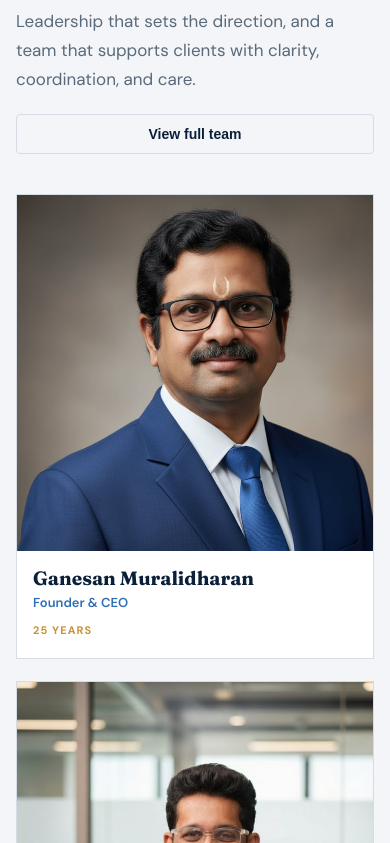
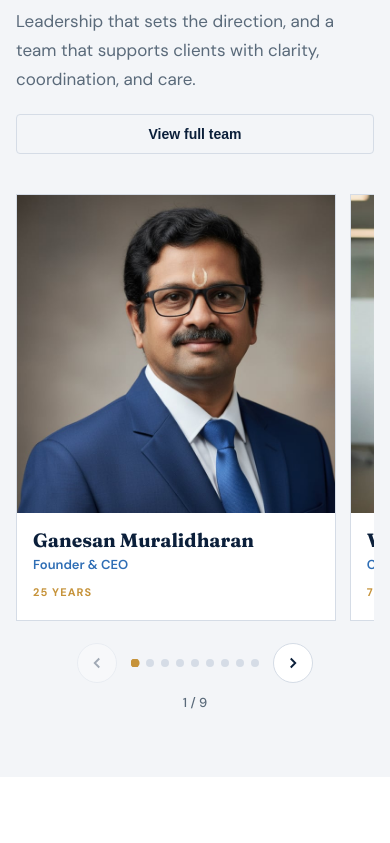
Before and after one commit to prabhapanneer/gsm-static, a React (Vite) app: page / in a window 390 px wide. Shown: the part 11157-12000 px from the top of the page. Built offline with nearby package versions, Linux system fonts and the light colour scheme.

Commit message:
Implement team slider functionality in TeamBlock component, enhancing member navigation with scrollable cards, navigation buttons, and dot indicators. Update CSS for new slider layout and styles, including visibility adjustments for navigation elements.

```diff
--- a/assets/css/main.css
+++ b/assets/css/main.css
@@ -960,6 +960,10 @@ h2.sh-light { color: var(--white); }
   grid-template-columns: repeat(3, minmax(0, 1fr));
   gap: 22px;
 }
+.team-slider-nav,
+.team-slider-count {
+  display: none;
+}
 .team-card {
   background: var(--white);
   border: 1px solid var(--border);
@@ -2071,6 +2075,87 @@ footer { padding: clamp(40px, 5vw, 64px) var(--page-pad) 0; }
   .hero-quote { display: none; }
   .amfi-row { align-items: flex-start; }
   .team-grid { grid-template-columns: 1fr; }
+  .team-slider {
+    position: relative;
+    margin: 0 calc(var(--page-pad) * -1);
+    padding: 0 var(--page-pad);
+  }
+  .team-slider .team-grid {
+    display: flex;
+    gap: 14px;
+    overflow-x: auto;
+    scroll-snap-type: x mandatory;
+    scroll-padding-inline: var(--page-pad);
+    -webkit-overflow-scrolling: touch;
+    scrollbar-width: none;
+    padding-bottom: 4px;
+  }
+  .team-slider .team-grid::-webkit-scrollbar { display: none; }
+  .team-slider .team-card {
+    flex: 0 0 min(82vw, 320px);
+    scroll-snap-align: center;
+    max-width: 320px;
+  }
+  .team-slider-nav {
+    display: flex;
+    align-items: center;
+    justify-content: center;
+    gap: 14px;
+    margin-top: 18px;
+  }
+  .team-slider-arr {
+    width: 40px;
+    height: 40px;
+    border-radius: 50%;
+    border: 1px solid var(--border);
+    background: var(--white);
+    color: var(--navy);
+    display: flex;
+    align-items: center;
+    justify-content: center;
+    cursor: pointer;
+    transition: background 0.2s, border-color 0.2s, opacity 0.2s;
+  }
+  .team-slider-arr:hover:not(:disabled) {
+    background: var(--navy);
+    border-color: var(--navy);
+    color: var(--white);
+  }
+  .team-slider-arr:disabled {
+    opacity: 0.35;
+    cursor: default;
+  }
+  .team-slider-dots {
+    display: flex;
+    gap: 7px;
+    align-items: center;
+    max-width: min(56vw, 220px);
+    overflow-x: auto;
+    scrollbar-width: none;
+  }
+  .team-slider-dots::-webkit-scrollbar { display: none; }
+  .team-slider-dot {
+    width: 8px;
+    height: 8px;
+    border-radius: 50%;
+    border: none;
+    padding: 0;
+    background: var(--border);
+    cursor: pointer;
+    flex-shrink: 0;
+  }
+  .team-slider-dot.on {
+    background: var(--gold);
+    transform: scale(1.15);
+  }
+  .team-slider-count {
+    display: block;
+    text-align: center;
+    margin: 10px 0 0;
+    font-size: 13px;
+    color: var(--text-muted);
+    font-weight: 500;
+  }
   .books-grid { grid-template-columns: 1fr; }
   .books-head { max-width: none; }
   .book-cover-wrap { height: 200px; }
--- a/src/components/TeamBlock.tsx
+++ b/src/components/TeamBlock.tsx
@@ -1,4 +1,4 @@
-import { useState } from 'react';
+import { useCallback, useEffect, useRef, useState } from 'react';
 import { TEAM_MEMBERS, type TeamMember } from '../data/teamMembers';
 import { assetUrl } from '../lib/assetUrl';
 
@@ -26,6 +26,43 @@ function Portrait({ m }: { m: TeamMember }) {
 type TeamBlockProps = { onOpenFullTeam: () => void };
 
 export function TeamBlock({ onOpenFullTeam }: TeamBlockProps) {
+  const trackRef = useRef<HTMLUListElement>(null);
+  const [cur, setCur] = useState(0);
+  const total = TEAM_MEMBERS.length;
+
+  const goTo = useCallback((index: number) => {
+    const next = Math.max(0, Math.min(total - 1, index));
+    setCur(next);
+    const track = trackRef.current;
+    const slide = track?.children[next] as HTMLElement | undefined;
+    slide?.scrollIntoView({ behavior: 'smooth', inline: 'center', block: 'nearest' });
+  }, [total]);
+
+  useEffect(() => {
+    const track = trackRef.current;
+    if (!track) return;
+
+    const onScroll = () => {
+      const slides = Array.from(track.children) as HTMLElement[];
+      if (!slides.length) return;
+      const mid = track.scrollLeft + track.clientWidth / 2;
+      let best = 0;
+      let bestDist = Infinity;
+      slides.forEach((slide, i) => {
+        const center = slide.offsetLeft + slide.offsetWidth / 2;
+        const dist = Math.abs(center - mid);
+        if (dist < bestDist) {
+          bestDist = dist;
+          best = i;
+        }
+      });
+      setCur(best);
+    };
+
+    track.addEventListener('scroll', onScroll, { passive: true });
+    return () => track.removeEventListener('scroll', onScroll);
+  }, []);
+
   return (
     <section className="team" id="team">
       <div className="si">
@@ -46,7 +83,8 @@ export function TeamBlock({ onOpenFullTeam }: TeamBlockProps) {
           </button>
         </div>
 
-        <ul className="team-grid">
+        <div className="team-slider">
+          <ul className="team-grid" ref={trackRef}>
             {TEAM_MEMBERS.map((m) => (
               <li className="team-card reveal" key={m.name}>
                 <Portrait m={m} />
@@ -58,6 +96,46 @@ export function TeamBlock({ onOpenFullTeam }: TeamBlockProps) {
               </li>
             ))}
           </ul>
+
+          <div className="team-slider-nav" aria-hidden={false}>
+            <button
+              type="button"
+              className="team-slider-arr"
+              aria-label="Previous team member"
+              disabled={cur === 0}
+              onClick={() => goTo(cur - 1)}
+            >
+              <svg width="18" height="18" viewBox="0 0 24 24" fill="none" stroke="currentColor" strokeWidth="2.5" aria-hidden="true">
+                <path d="M15 18l-6-6 6-6" />
+              </svg>
+            </button>
+            <div className="team-slider-dots">
+              {TEAM_MEMBERS.map((m, i) => (
+                <button
+                  type="button"
+                  key={m.name}
+                  className={`team-slider-dot${i === cur ? ' on' : ''}`}
+                  aria-label={`Show ${m.name}`}
+                  onClick={() => goTo(i)}
+                />
+              ))}
+            </div>
+            <button
+              type="button"
+              className="team-slider-arr"
+              aria-label="Next team member"
+              disabled={cur === total - 1}
+              onClick={() => goTo(cur + 1)}
+            >
+              <svg width="18" height="18" viewBox="0 0 24 24" fill="none" stroke="currentColor" strokeWidth="2.5" aria-hidden="true">
+                <path d="M9 18l6-6-6-6" />
+              </svg>
+            </button>
+          </div>
+          <p className="team-slider-count">
+            {cur + 1} / {total}
+          </p>
+        </div>
       </div>
     </section>
   );
```
Lines whose indentation alone changed are shown as unchanged.
